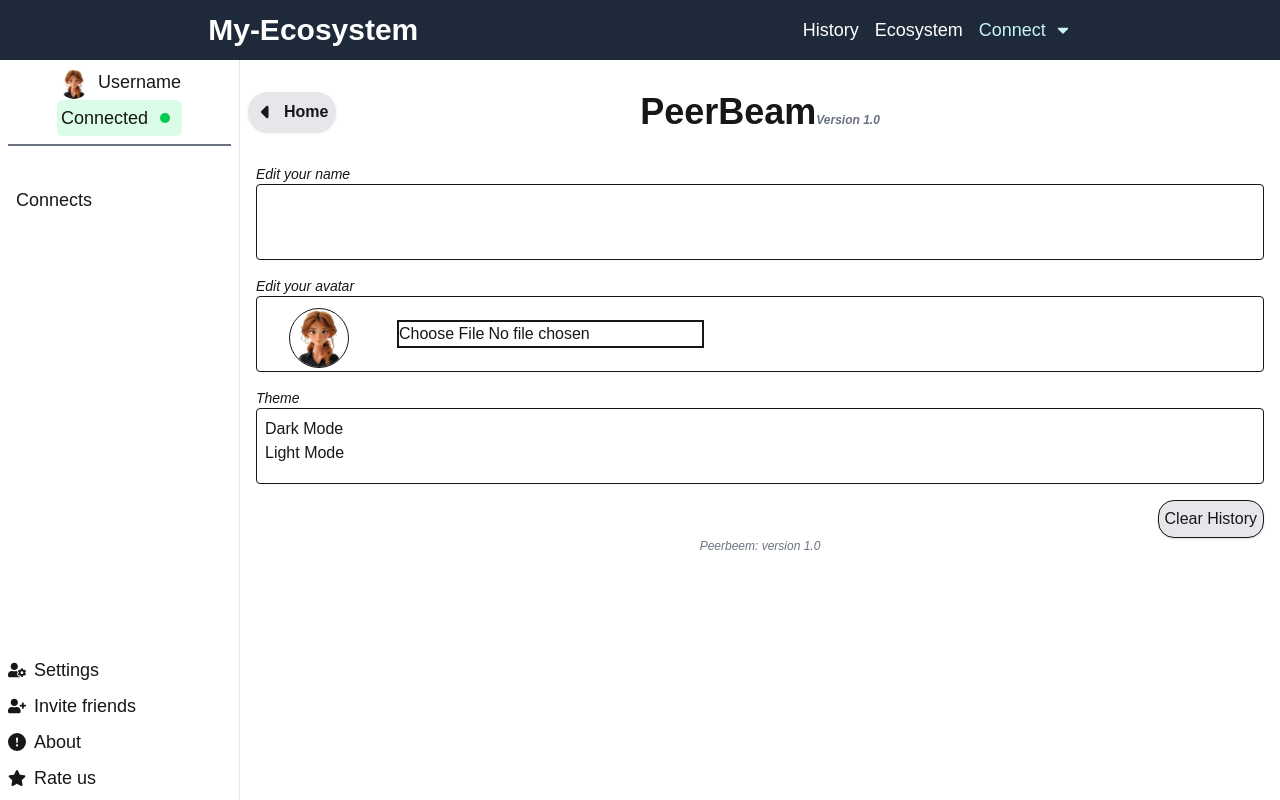
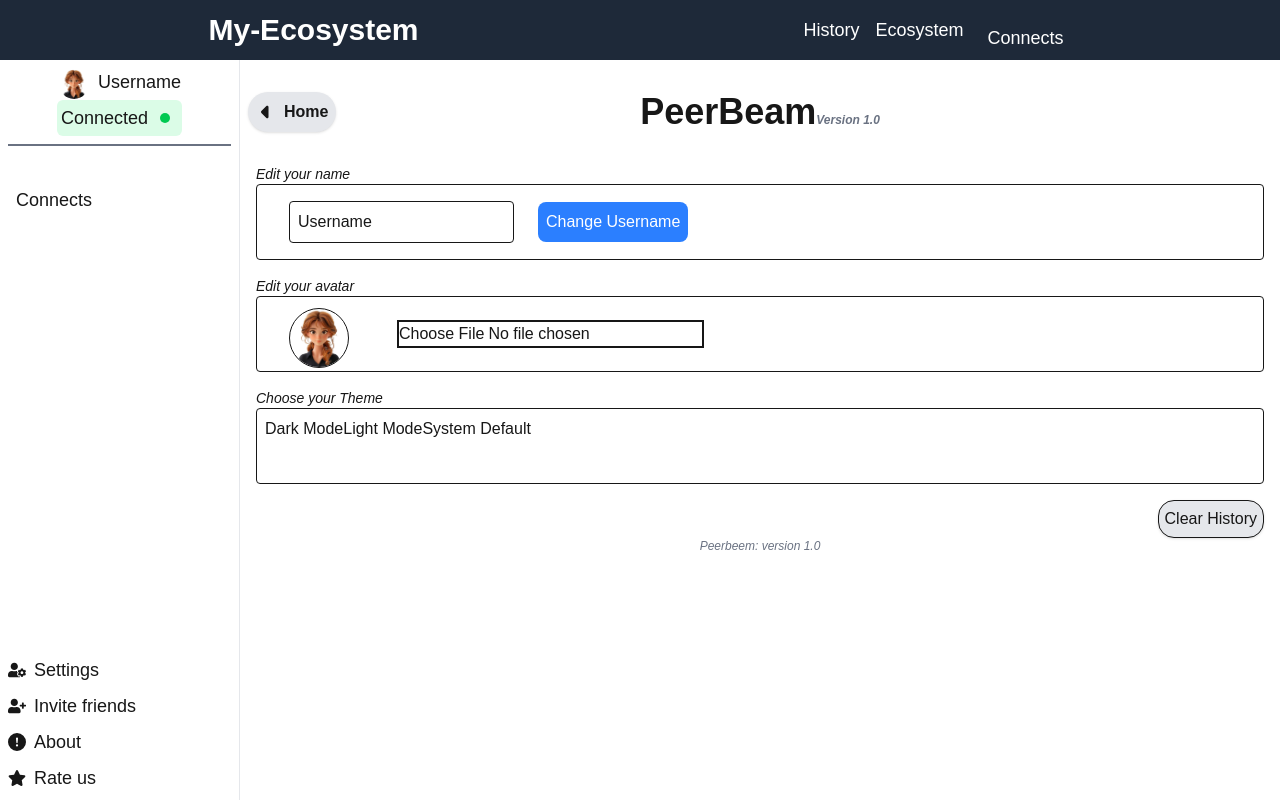
Before and after one commit to Abdulsamad-sama/PeerBeam, a Next.js app: page /settings in a window 1280 px wide. Built offline with nearby package versions, Linux system fonts and the light colour scheme.

Commit message:
added themecontext

```diff
--- a/src/app/layout.tsx
+++ b/src/app/layout.tsx
@@ -6,6 +6,7 @@ import Section from "@/components/Section/Section";
 import RootLayoutClient from "./RootLayoutClient";
 import { AvatarProvider } from "@/context/AvatarContext";
 import { NameProvider } from "@/context/NameContext";
+import ThemeProvider from "@/context/ThemeContext";
 
 export const metadata: Metadata = {
   title: "PeerBeam",
@@ -78,6 +79,7 @@ export default function RootLayout({
         <RootLayoutClient>
           <AvatarProvider>
             <NameProvider>
+              <ThemeProvider>
                 <Header />
                 <div className="relative flex flex-1 h-screen overflow-hidden">
                   <Section />
@@ -85,6 +87,7 @@ export default function RootLayout({
                     {children}
                   </main>
                 </div>
+              </ThemeProvider>
             </NameProvider>
           </AvatarProvider>
         </RootLayoutClient>
--- a/src/app/settings/page.tsx
+++ b/src/app/settings/page.tsx
@@ -2,6 +2,7 @@
 import React from "react";
 import BackToHomeBtn from "@/components/Backtohomebtn/BackToHomeBtn";
 import ChangeAvatar from "@/components/ChangeAvatar/ChangeAvatar";
+import ChangeUserName from "@/components/ChangeUserName/ChangeUserName";
 
 const settings = () => {
   return (
@@ -17,7 +18,9 @@ const settings = () => {
 
       <div className="mt-4">
         <h2 className="text-sm italic">Edit your name</h2>
-        <div className="border-1 rounded h-19 p-2"></div>
+        <div className="border-1 rounded h-19 p-2">
+          <ChangeUserName />
+        </div>
       </div>
 
       {/* edit avatar */}
@@ -29,10 +32,17 @@ const settings = () => {
       </div>
 
       <div className="mt-4">
-        <h2 className="text-sm italic">Theme</h2>
+        <h2 className="text-sm italic">Choose your Theme</h2>
         <div className="border-1 rounded h-19 p-2">
-          <p>Dark Mode</p>
-          <p>Light Mode</p>
+          <button>
+            <p className="text-center">Dark Mode</p>
+          </button>
+          <button>
+            <p className="text-center">Light Mode</p>
+          </button>
+          <button>
+            <p className="text-center">System Default</p>
+          </button>
         </div>
       </div>
 
--- /dev/null
+++ b/src/components/ChangeUserName/ChangeUserName.tsx
@@ -0,0 +1,39 @@
+"use client";
+import React, { useState } from "react";
+import { useName } from "@/context/NameContext";
+
+const ChangeUserName = () => {
+  const { userName, setUserName } = useName();
+  const [newName, setNewName] = useState(userName);
+
+  const handleChange = (e: React.ChangeEvent<HTMLInputElement>) => {
+    setNewName(e.target.value);
+  };
+
+  const handleSubmit = (e: React.FormEvent) => {
+    e.preventDefault();
+    if (newName.trim()) {
+      setUserName(newName);
+    }
+  };
+
+  return (
+    <form
+      onSubmit={handleSubmit}
+      className="flex pl-6 items-center gap-6 h-full"
+    >
+      <input
+        type="text"
+        value={newName}
+        onChange={handleChange}
+        className="border p-2 rounded"
+        placeholder="Enter new username"
+      />
+      <button type="submit" className="bg-blue-500 text-white p-2 rounded-lg">
+        Change Username
+      </button>
+    </form>
+  );
+};
+
+export default ChangeUserName;
--- a/src/components/Header/Header.tsx
+++ b/src/components/Header/Header.tsx
@@ -52,20 +52,15 @@ const Header = () => {
             <Link href="/ecosystem">Ecosystem</Link>
           </li>
         </ul>
-        {/* stays constant both in mobile and desktop view */}
-        {/* button to show connect options */}
-        <div className="relative cursor-pointer hover:underline underline-offset-4">
-          <button
-            type="button"
-            className="border-none prim-color text-lg  flex items-center gap-2"
-            onClick={() => setIsConnectOpen((prev) => !prev)}
+
+        {/* connect button */}
+        <div className="mt-4">
+          <Link
+            href="/connect"
+            className="flex items-center gap-2 cursor-pointer hover:bg-gray-200 dark:hover:bg-gray-800 p-2 rounded"
           >
-            Connect
-            {isConnectOpen ? <FaCaretUp /> : <FaCaretDown />}
-          </button>
-
-          {/* hidden connect menu*/}
-          {/*  */}
+            Connects
+          </Link>
         </div>
       </nav>
 
--- a/src/components/Section/Section.tsx
+++ b/src/components/Section/Section.tsx
@@ -1,8 +1,8 @@
+"use";
 import React from "react";
-import Image from "next/image";
 import Link from "next/link";
 import Connected from "@/components/connected/connected";
-import Avatar from "../Avatar/Avatar";
+import UserAvatar from "@/components/UserAvatar/UserAvatar";
 import { useAvatar } from "@/context/AvatarContext";
 import { FaStar, FaUserCog, FaUserPlus } from "react-icons/fa";
 import { BsExclamationCircleFill } from "react-icons/bs";
@@ -15,7 +15,7 @@ const Section = () => {
         {/* username/ information */}
         <header className="flex flex-col justify-center items-center border-b-2 border-gray-500 dark:border-gray-700 pb-2">
           <div className="flex justify-center gap-2">
-            <Avatar />
+            <UserAvatar />
             <h1>Username</h1>
           </div>
           <Connected />
--- /dev/null
+++ b/src/components/ThemeBtn/ThemeBtn.tsx
@@ -0,0 +1,40 @@
+import React from "react";
+import { useTheme } from "@/context/ThemeContext";
+import { FaSun, FaMoon } from "react-icons/fa";
+
+const ThemeBtn = () => {
+  const { theme, setTheme } = useTheme();
+
+  return (
+    <>
+      {/* light mode */}
+      <button
+        onClick={() => setTheme("light")}
+        className="flex justify-center p-2 rounded-full bg-gray-200 dark:bg-gray-800 text-gray-800 dark:text-gray-200 transition-colors"
+        aria-label="Set light theme"
+      >
+        <FaSun />
+        <p>Light</p>
+      </button>
+      {/* dark mode */}
+      <button
+        onClick={() => setTheme("dark")}
+        className="flex justify-center p-2 rounded-full bg-gray-200 dark:bg-gray-800 text-gray-800 dark:text-gray-200 transition-colors"
+        aria-label="Set dark theme"
+      >
+        <FaMoon />
+        <p>Dark</p>
+      </button>
+      {/* system default */}
+      <button
+        onClick={() => setTheme("system")}
+        className="p-2 rounded-full bg-gray-200 dark:bg-gray-800 text-gray-800 dark:text-gray-200 transition-colors"
+        aria-label="Set system theme"
+      >
+        <p>System default</p>
+      </button>
+    </>
+  );
+};
+
+export default ThemeBtn;
--- a/src/components/Avatar/Avatar.tsx
+++ b/src/components/UserAvatar/UserAvatar.tsx
@@ -1,7 +1,7 @@
 "use client";
 import { useAvatar } from "@/context/AvatarContext";
 import Image from "next/image";
-const Avatar = () => {
+const UserAvatar = () => {
   const { avatar } = useAvatar();
 
   return (
@@ -15,4 +15,4 @@ const Avatar = () => {
   );
 };
 
-export default Avatar;
+export default UserAvatar;
--- a/src/context/ConnectionContext.tsx
+++ b/src/context/ConnectionContext.tsx
@@ -1,3 +1,8 @@
+"use client";
+
+// ConnectionContext.tsx
+// This context manages the connection state for the application
+
 import React, { createContext, useState, useContext, ReactNode } from "react";
 
 type ConnectionContextType = {
--- a/src/context/NameContext.tsx
+++ b/src/context/NameContext.tsx
@@ -1,6 +1,8 @@
 "use client";
+
+// NameContext.tsx
+// This context manages the user name state for the application
 import React, { createContext, useContext, useState } from "react";
-
 const DEFAULT_NAME = "Username";
 
 type NameContextType = {
--- /dev/null
+++ b/src/context/ThemeContext.tsx
@@ -0,0 +1,76 @@
+"use client";
+import React, {
+  createContext,
+  useState,
+  useContext,
+  ReactNode,
+  useEffect,
+} from "react";
+
+type ThemeContextType = {
+  theme: string;
+  setTheme: (theme: string) => void;
+};
+
+const ThemeContext = createContext<ThemeContextType>({
+  theme: "light",
+  setTheme: () => {},
+});
+
+export const ThemeProvider = ({ children }: { children: ReactNode }) => {
+  const [theme, setTheme] = useState<string>("light");
+
+  useEffect(() => {
+    const root = window.document.documentElement;
+
+    // Helper to set theme
+    const applyTheme = (themeValue: string) => {
+      if (themeValue === "dark") {
+        root.classList.add("dark");
+      } else if (themeValue === "light") {
+        root.classList.remove("dark");
+      } else if (themeValue === "system") {
+        // Detect system preference
+        const isDark = window.matchMedia(
+          "(prefers-color-scheme: dark)"
+        ).matches;
+        if (isDark) {
+          root.classList.add("dark");
+        } else {
+          root.classList.remove("dark");
+        }
+      }
+    };
+
+    applyTheme(theme);
+
+    // Listen for system theme changes if "system" is selected
+    let mediaQuery: MediaQueryList | null = null;
+    if (theme === "system") {
+      mediaQuery = window.matchMedia("(prefers-color-scheme: dark)");
+      const systemThemeListener = (e: MediaQueryListEvent) => {
+        applyTheme("system");
+      };
+      mediaQuery.addEventListener("change", systemThemeListener);
+      return () => {
+        mediaQuery?.removeEventListener("change", systemThemeListener);
+      };
+    }
+  }, [theme]);
+
+  return (
+    <ThemeContext.Provider value={{ theme, setTheme }}>
+      {children}
+    </ThemeContext.Provider>
+  );
+};
+
+export const useTheme = () => {
+  const context = useContext(ThemeContext);
+  if (!context) {
+    throw new Error("useTheme must be used within a ThemeProvider");
+  }
+  return context;
+};
+
+export default ThemeProvider;
```
Also changed, not shown: src/context/AvatarContext.tsx (+4 -3 lines). Lines whose indentation alone changed are shown as unchanged.
